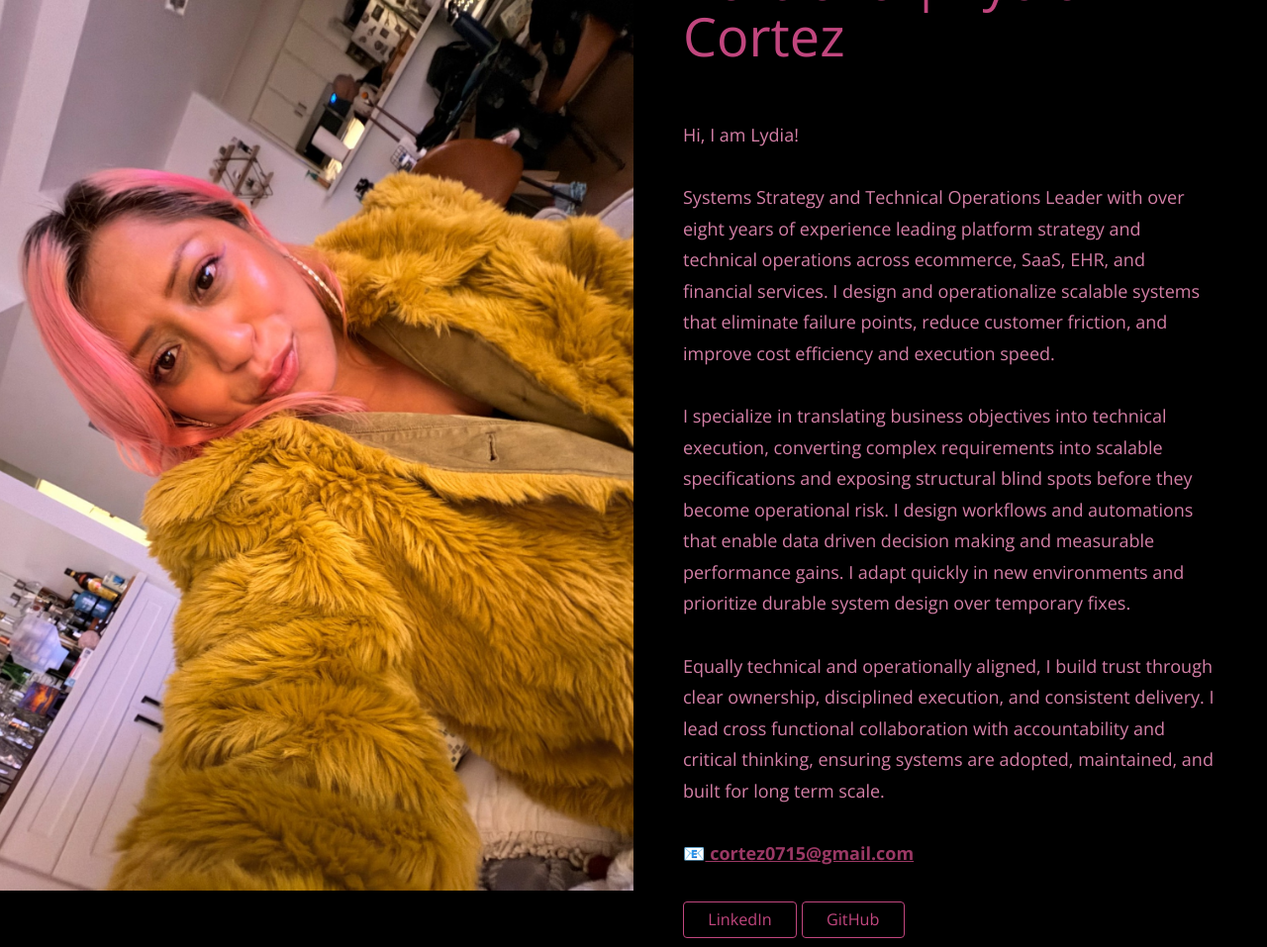
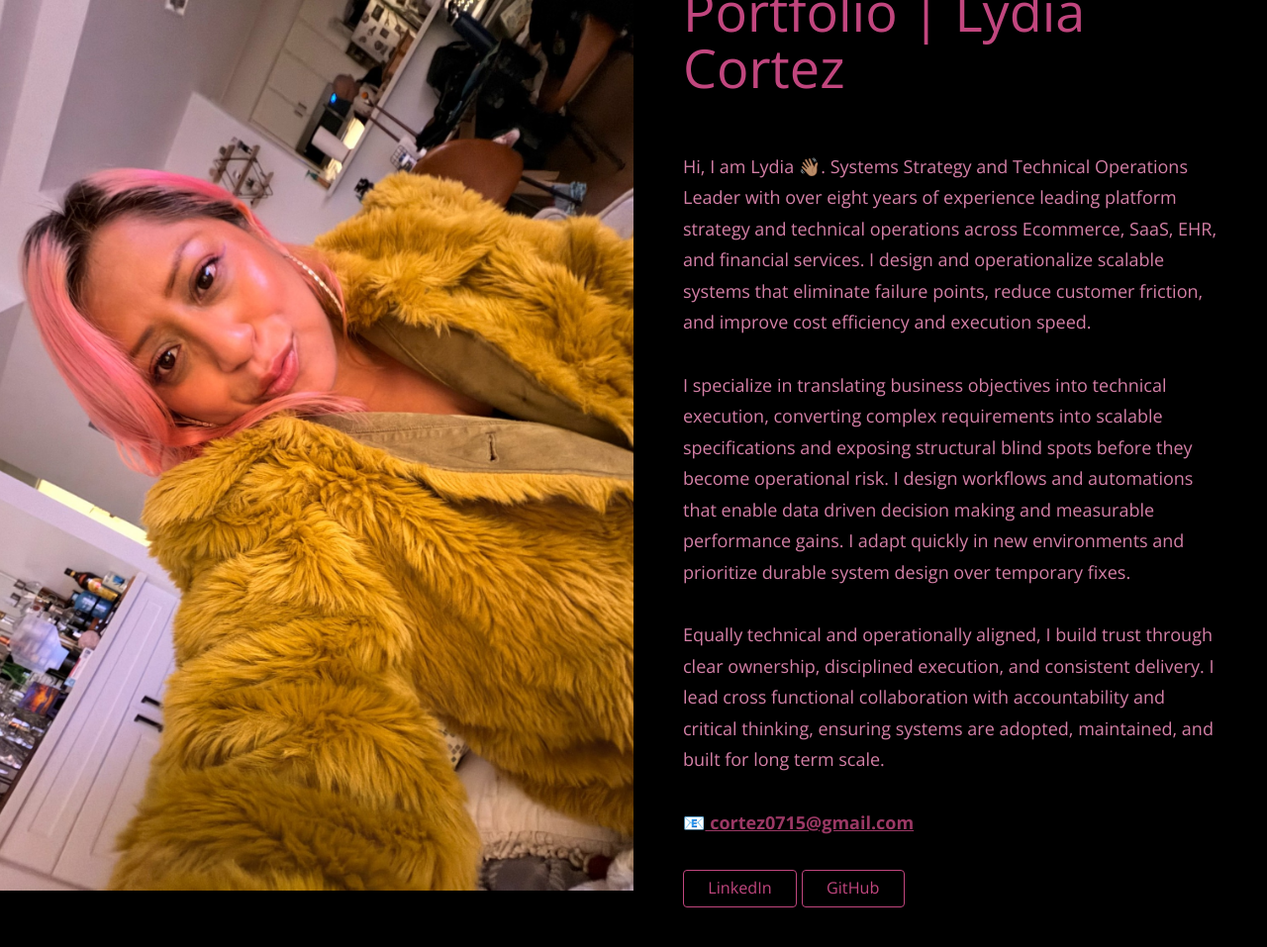
Before and after one commit to lylyco/lylyco.github.io, a Jekyll site: the page built from index.html, in a window 1280 px wide. Shown: the whole page at 99% size. Built offline with Jekyll 4.4.1, drawn with Linux system fonts in a browser that asks for light colours; after the commit the page ends 925 px from its top, so only the background shows below that.

Commit message:
“updatesv4”

```diff
--- a/_config.yml
+++ b/_config.yml
@@ -8,11 +8,7 @@ description: "Portfolio | Lydia Cortez"
 content: |
   <div class="bio">
     <p>
-    <strong>Hi, I am Lydia!</strong>
-   </p>
-
-    <p>
-      Systems Strategy and Technical Operations Leader with over eight years of experience leading platform strategy and technical operations across ecommerce, SaaS, EHR, and financial services. I
+      Hi, I am Lydia 👋🏽. Systems Strategy and Technical Operations Leader with over eight years of experience leading platform strategy and technical operations across Ecommerce, SaaS, EHR, and financial services. I
       design and operationalize scalable systems that eliminate failure points, reduce customer friction, and improve cost efficiency and execution speed.
     </p>
 
```
